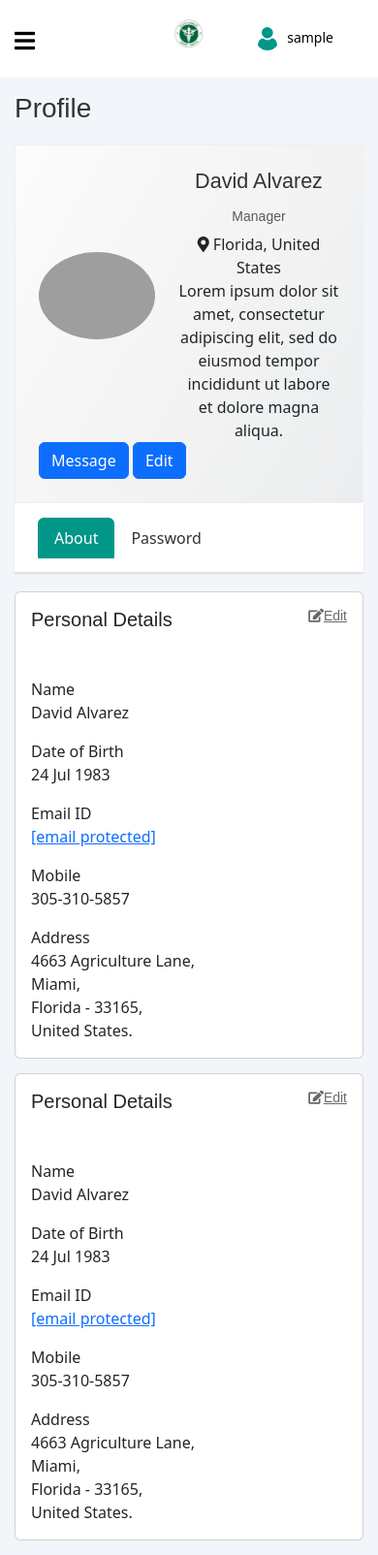
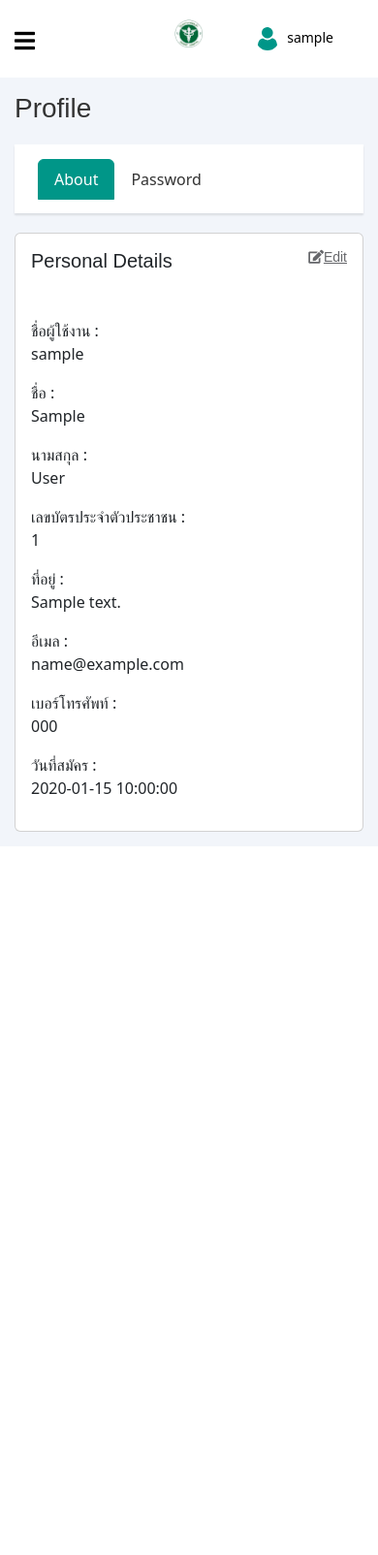
Before and after one commit to SarayuthNueng/sd-den, a PHP site: page /profile.php in a window 390 px wide. Shown: the whole page at 97% size. After the commit the page ends 873 px from the top, so only its background shows below. Run offline with PHP 8.4, Linux system fonts and the light colour scheme; the visitor is signed in with stand-in values (Sample User, id 1); tables that the repository leaves empty or names only in its code hold one stand-in row (values such as "Sample post"); some libraries are stand-ins or nearby versions; grey boxes are pictures that could not be loaded.

Commit message:
edit-profile

```diff
--- a/edit-den.php
+++ b/edit-den.php
@@ -88,7 +88,7 @@
 								<a type="submit" class="btn btn-warning " href="list-den.php" role="button">กลับ</a>
 								<input type="hidden" name="user_id" value="<?= $row['user_id'];?>">
 								<button type="submit" class="btn btn-primary buttonedit ml-2">แก้ไขข้อมูล</button>
-						</form>
+					</form>
 					</div>
 				</div>
 			</div>
--- a/header-user-level.php
+++ b/header-user-level.php
@@ -111,7 +111,10 @@
 						</div>
 						<!-- <a class="dropdown-item" href="profile.html">My Profile</a>
 						<a class="dropdown-item" href="settings.html">Account Settings</a>  -->
-            <a class="dropdown-item" href="profile.php">My Profile</a>
+            <?php if($row['user_level'] == 'user') {?>
+              <a class="dropdown-item" href="add-calendar.php">Add Event calendar</a>
+            <?php } ?>
+            <a class="dropdown-item" href="profile.php?user_id=<?= $row['user_id'];?>">My Profile</a>
 						<a class="dropdown-item" href="logout.php">Logout</a> </div>
 				</li>
 		  </ul>
--- a/login.php
+++ b/login.php
@@ -31,9 +31,9 @@
 						<?php endif; ?>
 							<form action="login_db.php" method="post">
 								<div class="form-group">
-									<input class="form-control" type="text" name="username" placeholder="ผู้ใช้งาน"> </div>
+									<input class="form-control" type="text" name="username" required placeholder="ผู้ใช้งาน"> </div>
 								<div class="form-group">
-									<input class="form-control" type="password" name="password" placeholder="รหัสผ่าน"> </div>
+									<input class="form-control" type="password" name="password" required placeholder="รหัสผ่าน"> </div>
 								<div class="form-group">
 								<!-- <button type="submit" name="submit" class="btn login-btn-blue btn-block text-white">Login</button> -->
 									<button type="submit" name="submit" class="btn btn-primary btn-block" role="button">เข้าสู่ระบบ</button>
--- a/profile.php
+++ b/profile.php
@@ -1,40 +1,35 @@
 <?php include "header-user-level.php" ?>
 <?php include "sidebar-user-level.php" ?>
-	<div class="main-wrapper">
 
+<div class="main-wrapper">
+<?php
+    if(isset($_GET['user_id'])){
+      require_once 'connect.php';
+      $stmt = $db->prepare("SELECT* FROM users WHERE user_id=?");
+      $stmt->execute([$_GET['user_id']]);
+      $row = $stmt->fetch(PDO::FETCH_ASSOC);
+      //ถ้าคิวรี่ผิดพลาดให้กลับไปหน้า index
+      if($stmt->rowCount() < 1){
+          header('Location: index.php');
+          exit();
+      }
+    }//isset
+?>
 		<div class="page-wrapper">
 			<div class="content container-fluid">
 				<div class="page-header mt-5">
 					<div class="row">
 						<div class="col">
 							<h3 class="page-title">Profile</h3>
-							<ul class="breadcrumb">
-								<li class="breadcrumb-item"><a href="index.html">Dashboard</a></li>
+							<!-- <ul class="breadcrumb">
+								<li class="breadcrumb-item"><a href="add-calendar.php">Add Event calendar</a></li>
 								<li class="breadcrumb-item active">Profile</li>
-							</ul>
+							</ul> -->
 						</div>
 					</div>
 				</div>
 				<div class="row">
 					<div class="col-md-12">
-						<div class="profile-header">
-							<div class="row align-items-center">
-								<div class="col-auto profile-image">
-									<a href="#"> <img class="rounded-circle" alt="User Image" src="assets/img/profiles/avatar-02.jpg"> </a>
-								</div>
-								<div class="col ml-md-n2 profile-user-info">
-									<h4 class="user-name mb-3">David Alvarez</h4>
-									<h6 class="text-muted mt-1">Manager</h6>
-									<div class="user-Location mt-1"><i class="fas fa-map-marker-alt"></i> Florida, United States</div>
-									<div class="about-text">Lorem ipsum dolor sit amet, consectetur adipiscing elit, sed do eiusmod tempor incididunt ut labore et dolore magna aliqua.</div>
-								</div>
-								<div class="col-auto profile-btn"> <a href="" class="btn btn-primary">
-								Message
-								</a> <a href="edit-profile.html" class="btn btn-primary">
-								Edit
-								</a> </div>
-							</div>
-						</div>
 						<div class="profile-menu">
 							<ul class="nav nav-tabs nav-tabs-solid">
 								<li class="nav-item"> <a class="nav-link active" data-toggle="tab" href="#per_details_tab">About</a> </li>
@@ -43,37 +38,47 @@
 						</div>
 						<div class="tab-content profile-tab-cont">
 							<div class="tab-pane fade show active" id="per_details_tab">
-								<div class="row">
-									<div class="col-lg-6">
-										<div class="card">
-											<div class="card-body">
-												<h5 class="card-title d-flex justify-content-between">
+								<div class="row ">
+									<div class="col-lg-12">
+										<div class="card ">
+											<div class="card-body ">
+												<h5 class="card-title d-flex justify-content-between ">
 													<span>Personal Details</span>
 													<a class="edit-link" data-toggle="modal" href="#edit_personal_details"><i class="fa fa-edit mr-1"></i>Edit</a>
 													</h5>
 												<div class="row mt-5">
-													<p class="col-sm-3 text-sm-right mb-0 mb-sm-3">Name</p>
-													<p class="col-sm-9">David Alvarez</p>
+													<p class="col-sm-3 text-sm-right mb-0 mb-sm-3">ชื่อผู้ใช้งาน :</p>
+													<p class="col-sm-9"><?php echo $row['username']; ?></p>
 												</div>
 												<div class="row">
-													<p class="col-sm-3 text-sm-right mb-0 mb-sm-3">Date of Birth</p>
-													<p class="col-sm-9">24 Jul 1983</p>
+													<p class="col-sm-3 text-sm-right mb-0 mb-sm-3">ชื่อ :</p>
+													<p class="col-sm-9"><?php echo $row['firstname']; ?></p>
 												</div>
 												<div class="row">
-													<p class="col-sm-3 text-sm-right mb-0 mb-sm-3">Email ID </p>
-													<p class="col-sm-9"><a href="/cdn-cgi/l/email-protection" class="__cf_email__" data-cfemail="caaeabbca3aeaba6bcabb8afb08aafb2aba7baa6afe4a9a5a7">[email&#160;protected]</a></p>
+													<p class="col-sm-3 text-sm-right mb-0 mb-sm-3">นามสกุล :</p>
+													<p class="col-sm-9"><?php echo $row['lastname']; ?></p>
 												</div>
 												<div class="row">
-													<p class="col-sm-3 text-sm-right mb-0 mb-sm-3">Mobile</p>
-													<p class="col-sm-9">305-310-5857</p>
+													<p class="col-sm-3 text-sm-right mb-0 mb-sm-3">เลขบัตรประจำตัวประชาชน :</p>
+													<p class="col-sm-9"><?php echo $row['cid']; ?></p>
 												</div>
-												<div class="row">
-													<p class="col-sm-3 text-sm-right mb-0">Address</p>
-													<p class="col-sm-9 mb-0">4663 Agriculture Lane,
-														<br> Miami,
-														<br> Florida - 33165,
-														<br> United States.</p>
+												<div class="row ">
+													<p class="col-sm-3 text-sm-right mb-0 mb-sm-3">ที่อยู่ :</p>
+													<p class="col-sm-9"><?php echo $row['address']; ?></p>
 												</div>
+												<div class="row ">
+													<p class="col-sm-3 text-sm-right mb-0 mb-sm-3">อีเมล :</p>
+													<p class="col-sm-9"><?php echo $row['email']; ?></p>
+												</div>
+												<div class="row ">
+													<p class="col-sm-3 text-sm-right mb-0 mb-sm-3">เบอร์โทรศัพท์ :</p>
+													<p class="col-sm-9"><?php echo $row['tel']; ?></p>
+												</div>
+												<div class="row ">
+													<p class="col-sm-3 text-sm-right mb-0 mb-sm-3">วันที่สมัคร :</p>
+													<p class="col-sm-9"><?php echo $row['date']; ?></p>
+												</div>
+
 											</div>
 										</div>
 										<div class="modal fade" id="edit_personal_details" aria-hidden="true" role="dialog">
@@ -84,168 +89,128 @@
 														<button type="button" class="close" data-dismiss="modal" aria-label="Close"> <span aria-hidden="true">&times;</span> </button>
 													</div>
 													<div class="modal-body">
-														<form>
+											<?php
+												if(isset($_POST['update']))
+												{
+													$user_id = $_POST['user_id'];
+													$username=$_POST['username'];
+													$firstname=$_POST['firstname'];
+													$lastname=$_POST['lastname'];
+													$cid=$_POST['cid'];
+													$address=$_POST['address'];
+													$email=$_POST['email'];
+													$tel=$_POST['tel'];
+													$date=$_POST['date'];
+
+													// checking empty fields
+													if(empty($username) || empty($firstname) || empty($firstname) || empty($lastname) || empty($cid)
+														|| empty($address) || empty($email) || empty($tel) || empty($date)) {
+
+														if(empty($username)) {
+															echo "<font color='red'>Name field is empty.</font><br/>";
+														}
+
+														if(empty($firstname)) {
+															echo "<font color='red'>Age field is empty.</font><br/>";
+														}
+
+														if(empty($lastname)) {
+															echo "<font color='red'>Age field is empty.</font><br/>";
+														}
+
+														if(empty($cid)) {
+															echo "<font color='red'>Age field is empty.</font><br/>";
+														}
+
+														if(empty($address)) {
+															echo "<font color='red'>Age field is empty.</font><br/>";
+														}
+
+														if(empty($email)) {
+															echo "<font color='red'>Email field is empty.</font><br/>";
+														}
+
+														if(empty($tel)) {
+															echo "<font color='red'>Age field is empty.</font><br/>";
+														}
+
+														if(empty($date)) {
+															echo "<font color='red'>Age field is empty.</font><br/>";
+														}
+													} else {
+														//updating the table
+														$sql = "UPDATE users SET username=:username, firstname=:firstname, lastname=:lastname,
+																cid=:cid, address=:address, email=:email, tel=:tel, date=:date, WHERE user_id=:user_id";
+														$query = $dbConn->prepare($sql);
+
+														$query->bindparam(':user_id', $user_id);
+														$query->bindparam(':username', $username);
+														$query->bindparam(':firstname', $firstname);
+														$query->bindparam(':lastname', $lastname);
+														$query->bindparam(':cid', $cid);
+														$query->bindparam(':address', $address);
+														$query->bindparam(':email', $email);
+														$query->bindparam(':tel', $tel);
+														$query->bindparam(':date', $date);
+														$query->execute();
+
+														// Alternative to above bindparam and execute
+														// $query->execute(array(':id' => $id, ':name' => $name, ':email' => $email, ':age' => $age));
+
+														//redirectig to the display page. In our case, it is index.php
+														header("Location: profile.php");
+													}
+												}
+											?>
+
+														<form action="profile.php" method="post">
 															<div class="row form-row">
-																<div class="col-12 col-sm-6">
+															<div class="col-12">
 																	<div class="form-group">
-																		<label>First Name</label>
-																		<input type="text" class="form-control" value="John"> </div>
-																</div>
-																<div class="col-12 col-sm-6">
-																	<div class="form-group">
-																		<label>Last Name</label>
-																		<input type="text" class="form-control" value="Doe"> </div>
-																</div>
-																<div class="col-12">
-																	<div class="form-group">
-																		<label>Date of Birth</label>
-																		<div class="cal-icon">
-																			<input type="text" class="form-control" value="24-07-1983"> </div>
+																		<label>ชื่อผู้ใช้งาน</label>
+																		<div class="form-group">
+																			<input type="text" class="form-control" value="<?php echo $row['username']; ?>"> </div>
 																	</div>
 																</div>
 																<div class="col-12 col-sm-6">
 																	<div class="form-group">
-																		<label>Email ID</label>
-																		<input type="email" class="form-control" value="johndoe@example.com"> </div>
+																		<label>ชื่อ</label>
+																		<input type="text" class="form-control" value="<?php echo $row['firstname']; ?>"> </div>
 																</div>
 																<div class="col-12 col-sm-6">
 																	<div class="form-group">
-																		<label>Mobile</label>
-																		<input type="text" value="+1 202-555-0125" class="form-control"> </div>
-																</div>
-																<div class="col-12">
-																	<h5 class="form-title"><span>Address</span></h5> </div>
-																<div class="col-12">
-																	<div class="form-group">
-																		<label>Address</label>
-																		<input type="text" class="form-control" value="4663 Agriculture Lane"> </div>
+																		<label>นามสกุล</label>
+																		<input type="text" class="form-control" value="<?php echo $row['lastname']; ?>"> </div>
 																</div>
 																<div class="col-12 col-sm-6">
 																	<div class="form-group">
-																		<label>City</label>
-																		<input type="text" class="form-control" value="Miami"> </div>
+																		<label>เลขบัตรประจำตัวประชาชน</label>
+																		<input type="text" class="form-control" value="<?php echo $row['cid']; ?>"> </div>
 																</div>
 																<div class="col-12 col-sm-6">
 																	<div class="form-group">
-																		<label>State</label>
-																		<input type="text" class="form-control" value="Florida"> </div>
+																		<label>ที่อยู่</label>
+																		<input type="text" value="<?php echo $row['address']; ?>" class="form-control"> </div>
 																</div>
 																<div class="col-12 col-sm-6">
 																	<div class="form-group">
-																		<label>Zip Code</label>
-																		<input type="text" class="form-control" value="22434"> </div>
+																		<label>อีเมล</label>
+																		<input type="text" value="<?php echo $row['email']; ?>" class="form-control"> </div>
 																</div>
 																<div class="col-12 col-sm-6">
 																	<div class="form-group">
-																		<label>Country</label>
-																		<input type="text" class="form-control" value="United States"> </div>
-																</div>
-															</div>
-															<button type="submit" class="btn btn-primary btn-block">Save Changes</button>
-														</form>
-													</div>
-												</div>
-											</div>
-										</div>
-									</div>
-									<div class="col-lg-6">
-										<div class="card">
-											<div class="card-body">
-												<h5 class="card-title d-flex justify-content-between">
-													<span>Personal Details</span>
-													<a class="edit-link" data-toggle="modal" href="#edit_personal_details"><i class="fa fa-edit mr-1"></i>Edit</a>
-													</h5>
-												<div class="row mt-5">
-													<p class="col-sm-3 text-sm-right mb-0 mb-sm-3">Name</p>
-													<p class="col-sm-9">David Alvarez</p>
-												</div>
-												<div class="row">
-													<p class="col-sm-3 text-sm-right mb-0 mb-sm-3">Date of Birth</p>
-													<p class="col-sm-9">24 Jul 1983</p>
-												</div>
-												<div class="row">
-													<p class="col-sm-3 text-sm-right mb-0 mb-sm-3">Email ID </p>
-													<p class="col-sm-9"><a href="/cdn-cgi/l/email-protection" class="__cf_email__" data-cfemail="385c594e515c59544e594a5d42785d40595548545d165b5755">[email&#160;protected]</a></p>
-												</div>
-												<div class="row">
-													<p class="col-sm-3 text-sm-right mb-0 mb-sm-3">Mobile</p>
-													<p class="col-sm-9">305-310-5857</p>
-												</div>
-												<div class="row">
-													<p class="col-sm-3 text-sm-right mb-0">Address</p>
-													<p class="col-sm-9 mb-0">4663 Agriculture Lane,
-														<br> Miami,
-														<br> Florida - 33165,
-														<br> United States.</p>
-												</div>
-											</div>
-										</div>
-										<div class="modal fade" id="edit_personal_details1" aria-hidden="true" role="dialog">
-											<div class="modal-dialog modal-dialog-centered" role="document">
-												<div class="modal-content">
-													<div class="modal-header">
-														<h5 class="modal-title">Personal Details</h5>
-														<button type="button" class="close" data-dismiss="modal" aria-label="Close"> <span aria-hidden="true">&times;</span> </button>
-													</div>
-													<div class="modal-body">
-														<form>
-															<div class="row form-row">
-																<div class="col-12 col-sm-6">
-																	<div class="form-group">
-																		<label>First Name</label>
-																		<input type="text" class="form-control" value="John"> </div>
+																		<label>เบอร์โทรศัพท์</label>
+																		<input type="text" value="<?php echo $row['tel']; ?>" class="form-control"> </div>
 																</div>
 																<div class="col-12 col-sm-6">
 																	<div class="form-group">
-																		<label>Last Name</label>
-																		<input type="text" class="form-control" value="Doe"> </div>
+																		<label>วันที่สมัคร</label>
+																		<input type="date" value="<?php echo $row['date']; ?>" class="form-control"> </div>
 																</div>
-																<div class="col-12">
-																	<div class="form-group">
-																		<label>Date of Birth</label>
-																		<div class="cal-icon">
-																			<input type="text" class="form-control" value="24-07-1983"> </div>
-																	</div>
-																</div>
-																<div class="col-12 col-sm-6">
-																	<div class="form-group">
-																		<label>Email ID</label>
-																		<input type="email" class="form-control" value="johndoe@example.com"> </div>
-																</div>
-																<div class="col-12 col-sm-6">
-																	<div class="form-group">
-																		<label>Mobile</label>
-																		<input type="text" value="+1 202-555-0125" class="form-control"> </div>
-																</div>
-																<div class="col-12">
-																	<h5 class="form-title"><span>Address</span></h5> </div>
-																<div class="col-12">
-																	<div class="form-group">
-																		<label>Address</label>
-																		<input type="text" class="form-control" value="4663 Agriculture Lane"> </div>
-																</div>
-																<div class="col-12 col-sm-6">
-																	<div class="form-group">
-																		<label>City</label>
-																		<input type="text" class="form-control" value="Miami"> </div>
-																</div>
-																<div class="col-12 col-sm-6">
-																	<div class="form-group">
-																		<label>State</label>
-																		<input type="text" class="form-control" value="Florida"> </div>
-																</div>
-																<div class="col-12 col-sm-6">
-																	<div class="form-group">
-																		<label>Zip Code</label>
-																		<input type="text" class="form-control" value="22434"> </div>
-																</div>
-																<div class="col-12 col-sm-6">
-																	<div class="form-group">
-																		<label>Country</label>
-																		<input type="text" class="form-control" value="United States"> </div>
-																</div>
+
 															</div>
-															<button type="submit" class="btn btn-primary btn-block">Save Changes</button>
+															<input type="hidden" name="user_id" value="<?= $row['user_id'];?>">
+															<button type="submit" name="update" class="btn btn-primary btn-block">Save Changes</button>
 														</form>
 													</div>
 												</div>
```
